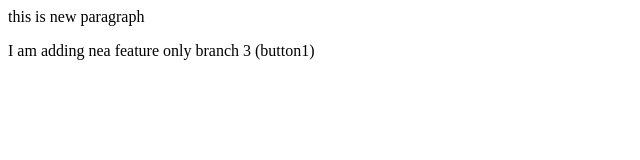
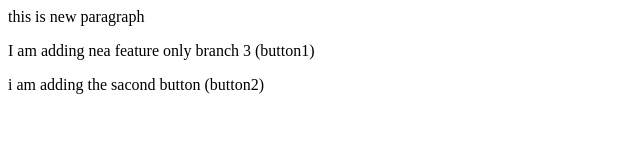
Before and after one commit to VikashYadav51/Local-Repo, a plain HTML site: page index.html in a window 1280 px wide. Shown: the whole page, without its empty margins (0-640 px from the left). Drawn offline with Linux system fonts and the light colour scheme.

Commit message:
adding the Second button

```diff
--- a/index.html
+++ b/index.html
@@ -1,3 +1,5 @@
 <p>this is new paragraph</p>
 
 <P>I am adding nea feature only branch 3  (button1)</P>
+
+<p>i am adding the sacond button (button2)</p>
```
